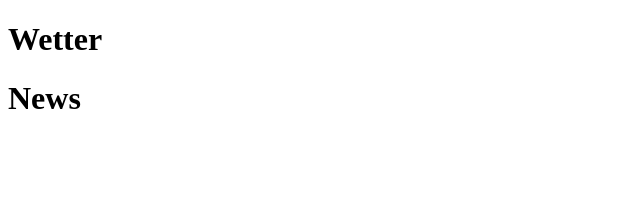
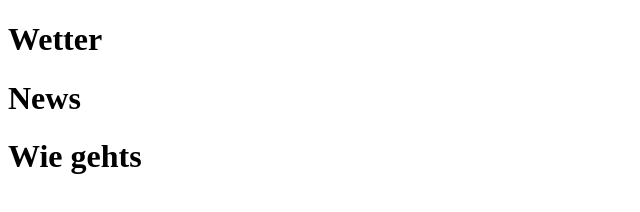
Before and after one commit to RaffaelloG/2ABKUF_HTML_Test, a plain HTML site: page index.html in a window 1280 px wide. Shown: the whole page, without its empty margins (0-640 px from the left). Drawn offline with Linux system fonts and the light colour scheme.

Commit message:
index.html - Wie gehts

```diff
--- a/index.html
+++ b/index.html
@@ -7,5 +7,6 @@
   <body>
     <h1>Wetter</h1>
     <h1>News</h1>
+    <h1>Wie gehts</h1>
   </body>
 </html>
```
